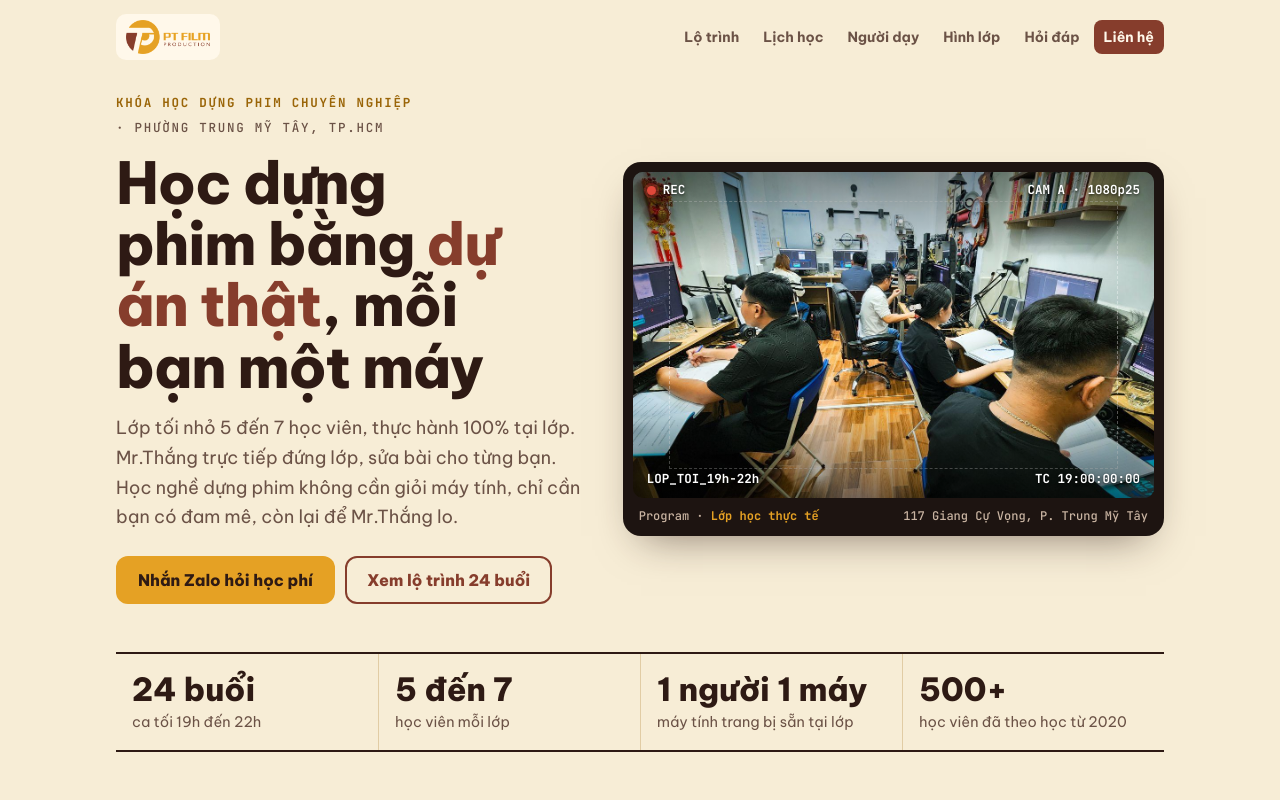
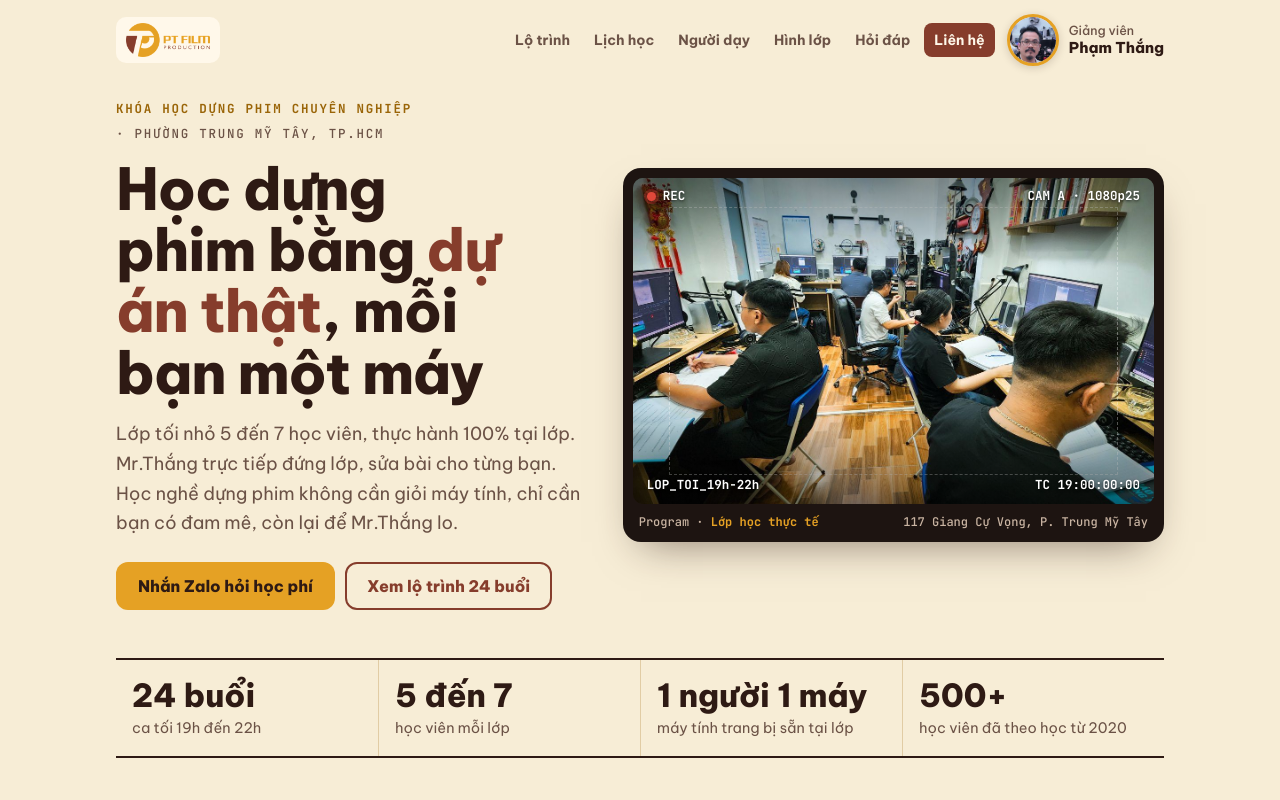
Before and after one commit to pqthang0311data01-gif/ptfilm-khoa-hoc, a plain HTML site: page index.html in a window 1280 px wide. Shown: the top 800 px of the page. Drawn offline with Linux system fonts and the light colour scheme.

Commit message:
Thêm ảnh tròn Giảng viên Phạm Thắng ở góc trên phải

```diff
--- a/index.html
+++ b/index.html
@@ -56,6 +56,13 @@ h3{font:800 19px/1.3 var(--font-d)}
 .top nav a.cta{background:var(--maroon);color:#FFF8EA}
 @media (max-width:760px){.top nav a:not(.cta){display:none}}
 
+
+.top .gv{display:flex;align-items:center;gap:10px;text-decoration:none;flex:none}
+.top .gv img{width:52px;height:52px;border-radius:50%;object-fit:cover;border:3px solid var(--mustard);box-shadow:0 2px 8px rgba(46,26,20,.18)}
+.top .gv span{font:500 12.5px/1.25 var(--font-d);color:var(--muted);display:flex;flex-direction:column}
+.top .gv b{font:800 15px/1.2 var(--font-d);color:var(--ink)}
+.top nav{margin-left:auto}
+@media (max-width:760px){.top nav{display:none}}
 /* Hero */
 .hero{display:grid;grid-template-columns:minmax(0,1fr) minmax(0,1.15fr);gap:36px;align-items:center;padding-block:20px 8px}
 .hero h1{font:800 clamp(34px,6vw,58px)/1.06 var(--font-d);letter-spacing:-.02em;margin:14px 0 16px}
@@ -206,6 +213,10 @@ footer{display:flex;justify-content:space-between;flex-wrap:wrap;gap:8px;padding
       <a href="#hoi-dap">Hỏi đáp</a>
       <a class="cta" href="#lien-he">Liên hệ</a>
     </nav>
+    <a class="gv" href="#nguoi-day" aria-label="Giảng viên Phạm Thắng">
+      <img src="images/thay-thang-tron.jpg" alt="Giảng viên Phạm Thắng" width="52" height="52">
+      <span>Giảng viên<b>Phạm Thắng</b></span>
+    </a>
   </header>
 
   <section class="hero" style="padding-top:20px">
```
Also changed, not shown: images/thay-thang-tron.jpg (added).
